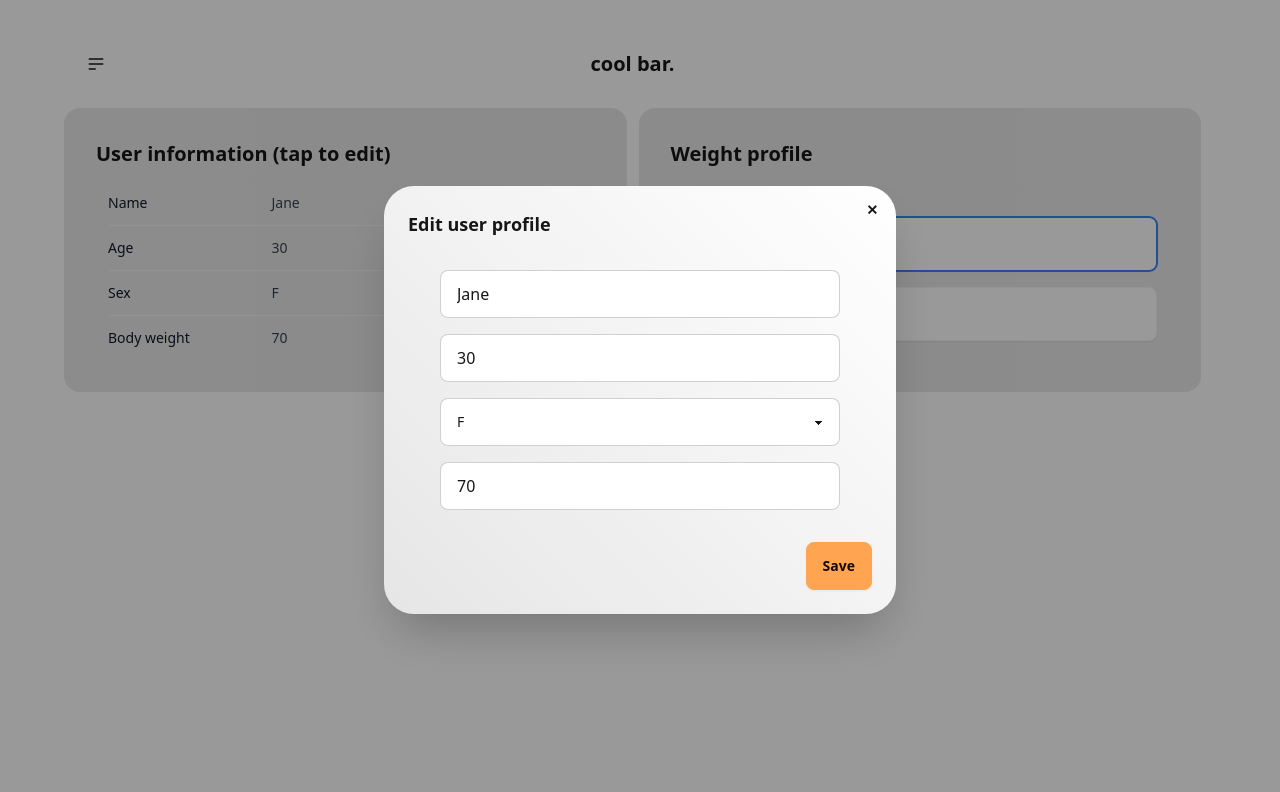
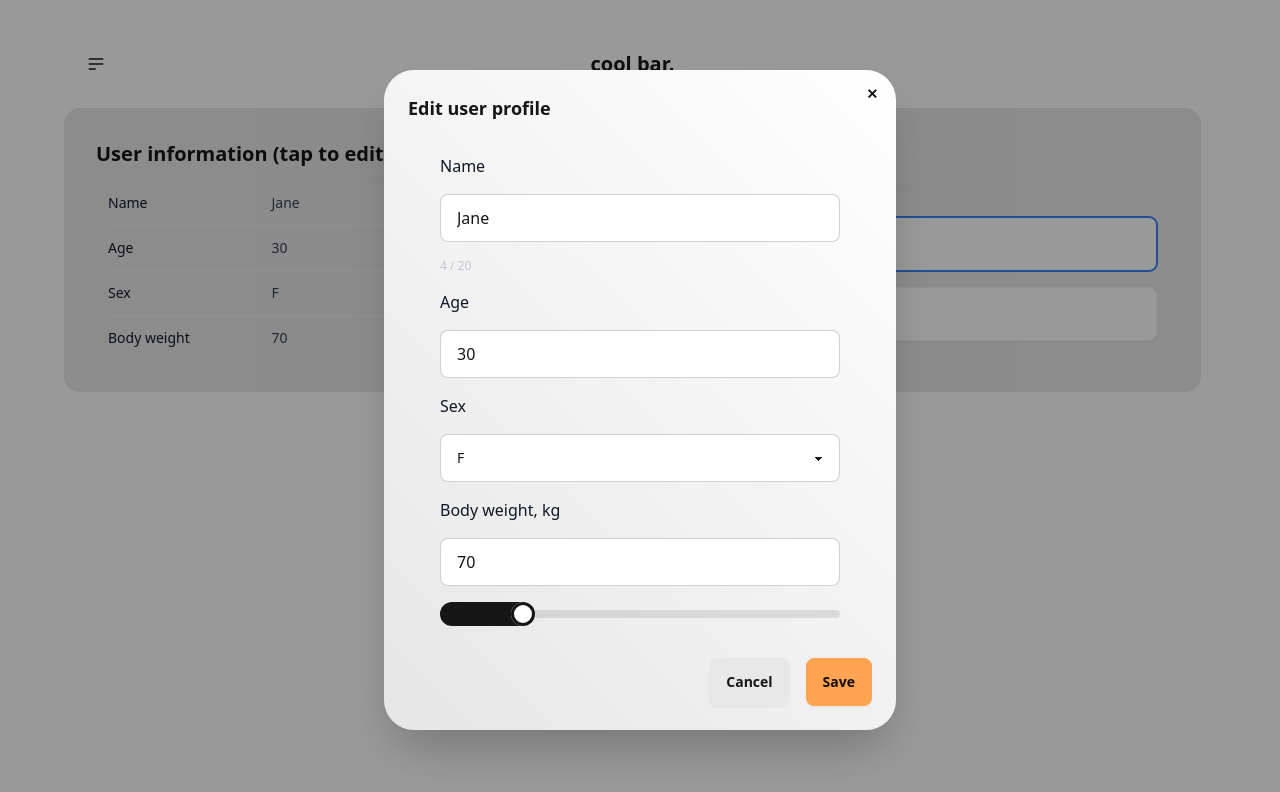
Before and after one commit to milsi/cool-bar, a Vue app: page / in a window 1280 px wide. Both pictures are taken after a click on the element 349 px from the left and 250 px from the top of the page. Shown: the top 792 px of the page. Built offline with nearby package versions, Linux system fonts and the light colour scheme.

Commit message:
ci: add modals to store and add validation to edit profile form

```diff
--- a/src/App.vue
+++ b/src/App.vue
@@ -2,7 +2,7 @@
 import { RouterLink, RouterView, useRoute } from 'vue-router';
 import { computed } from 'vue';
 import IconAdd from '@/assets/icons/IconAdd.vue';
-import { useAddWorkoutStore } from '@/stores/showAddWorkout';
+import { useAddWorkoutStore } from '@/stores/showModals';
 
 const route = useRoute();
 const isWorkoutPage = computed(() => route.path === '/workouts');
@@ -63,3 +63,4 @@ main {
   margin: 0 auto;
 }
 </style>
+@/stores/showModals
--- a/src/components/ModalItem.vue
+++ b/src/components/ModalItem.vue
@@ -1,4 +1,8 @@
 <script setup lang="ts">
+const props = defineProps({
+  deactivateSave: Boolean,
+});
+
 const emit = defineEmits(['saveChanges', 'closeModal']);
 
 const saveChanges = () => {
@@ -11,7 +15,6 @@ const closeModal = () => {
 };
 </script>
 <template>
-  <!-- <button class="btn" onclick="my_modal_1.showModal()">open modal</button> -->
   <div id="my_modal_1" class="modal modal-open">
     <div class="inside modal-box">
       <form method="dialog">
@@ -22,9 +25,15 @@ const closeModal = () => {
       <h3 class="text-lg font-bold"><slot name="heading"></slot></h3>
       <slot name="details" class="py-4"></slot>
       <div class="modal-action">
-        <form method="dialog">
-          <!-- if there is a button in form, it will close the modal -->
-          <button class="btn btn-accent" @click="saveChanges">Save</button>
+        <form method="dialog" class="flex space-x-4">
+          <button class="btn" @click.prevent="closeModal">Cancel</button>
+          <button
+            class="btn btn-accent"
+            :class="{ 'btn-disabled': props.deactivateSave }"
+            @click.prevent="saveChanges"
+          >
+            Save
+          </button>
         </form>
       </div>
     </div>
--- a/src/stores/showAddWorkout.ts
+++ /dev/null
@@ -1,22 +0,0 @@
-// import the necessary modules
-import { defineStore } from 'pinia';
-
-export const useAddWorkoutStore = defineStore({
-  id: 'addWorkout',
-
-  state: () => ({
-    showAddWorkout: false,
-  }),
-
-  getters: {
-    state(state) {
-      return state.showAddWorkout;
-    },
-  },
-
-  actions: {
-    toggleShowAddWorkout() {
-      this.showAddWorkout = !this.showAddWorkout;
-    },
-  },
-});
--- /dev/null
+++ b/src/stores/showModals.ts
@@ -0,0 +1,53 @@
+// import the necessary modules
+import { defineStore } from 'pinia';
+
+export const useShowModalStore = defineStore({
+  id: 'showModal',
+  state: () => ({
+    showModal: false,
+  }),
+  getters: {
+    state(state) {
+      return state.showModal;
+    },
+  },
+  actions: {
+    toggleShowModal() {
+      this.showModal = !this.showModal;
+    },
+  },
+});
+
+export const useAddWorkoutStore = defineStore({
+  id: 'addWorkout',
+  state: () => ({
+    showAddWorkout: false,
+  }),
+  getters: {
+    state(state) {
+      return state.showAddWorkout;
+    },
+  },
+  actions: {
+    toggleShowAddWorkout() {
+      this.showAddWorkout = !this.showAddWorkout;
+    },
+  },
+});
+
+export const useShowEditUserProfileStore = defineStore({
+  id: 'editUserProfile',
+  state: () => ({
+    showEditUserProfile: false,
+  }),
+  getters: {
+    state(state) {
+      return state.showEditUserProfile;
+    },
+  },
+  actions: {
+    toggleShowEditUserProfile() {
+      this.showEditUserProfile = !this.showEditUserProfile;
+    },
+  },
+});
--- a/src/views/HomePage/UserEditorItem.vue
+++ b/src/views/HomePage/UserEditorItem.vue
@@ -1,55 +1,101 @@
 <script setup lang="ts">
-import { ref } from 'vue';
+import { ref, watch } from 'vue';
+import { storeToRefs } from 'pinia';
 import Modal from '../../components/ModalItem.vue';
-import type { User } from '../../types/User';
+import { useAppLocalStorageStore } from '@/stores/localStorage';
+import { useShowEditUserProfileStore } from '@/stores/showModals';
 
-const props = defineProps({
-  userProfile: Object as () => User,
-  showEdit: Boolean,
-});
+const AppLocalStorageStore = useAppLocalStorageStore();
+const { appLocalStorage } = storeToRefs(AppLocalStorageStore);
+const userProfile = appLocalStorage.value.userProfile;
 
-const emit = defineEmits(['saveChanges', 'closeModal']);
+const ShowEditUserProfileStore = useShowEditUserProfileStore();
+const { showEditUserProfile } = storeToRefs(ShowEditUserProfileStore);
 
-let userProfileWrite = ref(JSON.parse(JSON.stringify(props.userProfile)));
+const emit = defineEmits(['profile-updated']);
+
+const userProfileWrite = ref(JSON.parse(JSON.stringify(userProfile)));
 
 const saveChanges = () => {
-  closeModal();
-  emit('saveChanges', userProfileWrite.value);
+  userProfile.value = userProfileWrite.value;
+  AppLocalStorageStore.updateUserProfile(userProfileWrite.value);
+  emit('profile-updated', userProfileWrite.value);
 };
 
 const closeModal = () => {
-  emit('closeModal');
+  showEditUserProfile.value = false;
 };
+
+const nameCharCount = ref(userProfileWrite.value.name.length);
+watch(userProfileWrite.value, (newVal) => {
+  nameCharCount.value = newVal.name.length;
+  if (nameCharCount.value < 1 || nameCharCount.value > 20) {
+    deactivateSave.value = true;
+  } else {
+    deactivateSave.value = false;
+  }
+});
+
+const deactivateSave = ref(false);
 </script>
 
 <template>
-  <Modal @saveChanges="saveChanges" @closeModal="closeModal" v-if="props.showEdit">
+  <Modal @saveChanges="saveChanges" @closeModal="closeModal" :deactivateSave="deactivateSave">
     <template #heading>Edit user profile</template>
     <template #details>
       <form class="m-8 grid grid-cols-1 place-content-center gap-4">
+        <label for="name" class="font-medium text-gray-900">Name</label>
         <input
           type="text"
           v-model="userProfileWrite.name"
           placeholder="Name"
+          :class="{
+            'input-error': nameCharCount < 1 || nameCharCount > 20,
+          }"
           class="input input-bordered w-full"
+          id="name"
         />
+        <span
+          :class="{
+            'text-error': nameCharCount < 1 || nameCharCount > 20,
+            'text-neutral-content': nameCharCount >= 1 && nameCharCount <= 20,
+          }"
+          class="text-xs"
+          >{{ nameCharCount }} / 20</span
+        >
+        <label for="age" class="font-medium text-gray-900">Age</label>
         <input
-          type="text"
+          type="number"
+          min="16"
+          max="99"
           v-model="userProfileWrite.age"
           placeholder="Age"
           class="input input-bordered w-full"
+          id="age"
         />
-        <select v-model="userProfileWrite.sex" class="select select-bordered w-full">
+        <label for="sex" class="font-medium text-gray-900">Sex</label>
+        <select v-model="userProfileWrite.sex" class="select select-bordered w-full" id="sex">
           <option disabled selected>Sex</option>
           <option>F</option>
           <option>M</option>
           <option>NB</option>
         </select>
+        <label for="weight" class="font-medium text-gray-900">Body weight, kg</label>
         <input
-          type="text"
+          type="number"
+          min="40"
+          max="200"
           v-model="userProfileWrite.bodyWeight"
           placeholder="Body weight"
           class="input input-bordered w-full"
+          id="weight"
+        />
+        <input
+          type="range"
+          min="40"
+          max="200"
+          class="range"
+          v-model="userProfileWrite.bodyWeight"
         />
       </form>
     </template>
--- a/src/views/HomePage/UserInfoItem.vue
+++ b/src/views/HomePage/UserInfoItem.vue
@@ -1,62 +1,57 @@
 <script setup lang="ts">
 import { storeToRefs } from 'pinia';
-import { ref } from 'vue';
+import { ref, watch } from 'vue';
 import CardItem from '../../components/CardItem.vue';
 import UserEditor from './UserEditorItem.vue';
-import { useAppLocalStorageStore } from '../../stores/localStorage';
-import type { User } from '../../types/User';
+import { useShowEditUserProfileStore } from '@/stores/showModals';
+import { useAppLocalStorageStore } from '@/stores/localStorage';
+import type { User } from '@/types/User';
 
 const AppLocalStorageStore = useAppLocalStorageStore();
 const { appLocalStorage } = storeToRefs(AppLocalStorageStore);
+const userProfile = appLocalStorage.value.userProfile;
 
-const closeModal = () => {
-  showEdit.value = false;
+const userProfileRead = ref(JSON.parse(JSON.stringify(userProfile)));
+
+const ShowEditUserProfileStore = useShowEditUserProfileStore();
+const { showEditUserProfile } = storeToRefs(ShowEditUserProfileStore);
+const showEditUserProfileModal = ref(false);
+
+const updateProfile = (newProfile: User) => {
+  userProfileRead.value = newProfile;
 };
 
-const saveChanges = (changedUserProfile: User) => {
-  closeModal();
-  appLocalStorage.value.userProfile = changedUserProfile;
-  AppLocalStorageStore.updateUserProfile(changedUserProfile);
-};
-
-const showEdit = ref(false);
-
-const toggleEdit = () => {
-  showEdit.value = !showEdit.value;
-};
+watch(showEditUserProfile, (newValue, oldValue) => {
+  showEditUserProfileModal.value = newValue;
+});
 </script>
 
 <template>
-  <UserEditor
-    :userProfile="appLocalStorage.userProfile"
-    @saveChanges="saveChanges"
-    @closeModal="closeModal"
-    :showEdit="showEdit"
-  ></UserEditor>
-  <CardItem @click="toggleEdit">
+  <UserEditor v-if="showEditUserProfileModal" @profile-updated="updateProfile"></UserEditor>
+  <CardItem @click="ShowEditUserProfileStore.toggleShowEditUserProfile">
     <template #heading> User information (tap to edit)</template>
     <template #details>
       <div class="flow-root">
         <dl class="-my-3 divide-y divide-gray-100 text-sm">
           <div class="grid grid-cols-1 gap-1 py-3 sm:grid-cols-3 sm:gap-4">
             <dt class="font-medium text-gray-900">Name</dt>
-            <dd class="text-gray-700 sm:col-span-2">{{ appLocalStorage.userProfile.name }}</dd>
+            <dd class="text-gray-700 sm:col-span-2">{{ userProfileRead.name }}</dd>
           </div>
 
           <div class="grid grid-cols-1 gap-1 py-3 sm:grid-cols-3 sm:gap-4">
             <dt class="font-medium text-gray-900">Age</dt>
-            <dd class="text-gray-700 sm:col-span-2">{{ appLocalStorage.userProfile.age }}</dd>
+            <dd class="text-gray-700 sm:col-span-2">{{ userProfileRead.age }}</dd>
           </div>
 
           <div class="grid grid-cols-1 gap-1 py-3 sm:grid-cols-3 sm:gap-4">
             <dt class="font-medium text-gray-900">Sex</dt>
-            <dd class="text-gray-700 sm:col-span-2">{{ appLocalStorage.userProfile.sex }}</dd>
+            <dd class="text-gray-700 sm:col-span-2">{{ userProfileRead.sex }}</dd>
           </div>
 
           <div class="grid grid-cols-1 gap-1 py-3 sm:grid-cols-3 sm:gap-4">
             <dt class="font-medium text-gray-900">Body weight</dt>
             <dd class="text-gray-700 sm:col-span-2">
-              {{ appLocalStorage.userProfile.bodyWeight }}
+              {{ userProfileRead.bodyWeight }}
             </dd>
           </div>
         </dl>
--- a/src/views/WorkoutsPage/WorkoutsListItem.vue
+++ b/src/views/WorkoutsPage/WorkoutsListItem.vue
@@ -3,7 +3,7 @@ import Workout from './WorkoutItem.vue';
 import AddWorkout from './AddWorkoutItem.vue';
 import { storeToRefs } from 'pinia';
 import { useAppLocalStorageStore } from '@/stores/localStorage';
-import { useAddWorkoutStore } from '@/stores/showAddWorkout';
+import { useAddWorkoutStore } from '@/stores/showModals';
 import { watch, ref } from 'vue';
 
 const AppLocalStore = useAppLocalStorageStore();
@@ -55,3 +55,4 @@ watch(showAddWorkout, () => {
     </Workout>
   </div>
 </template>
+@/stores/showModals
```
Also changed, not shown: src/views/WorkoutsPage/AddWorkoutItem.vue (+5 -5 lines).
